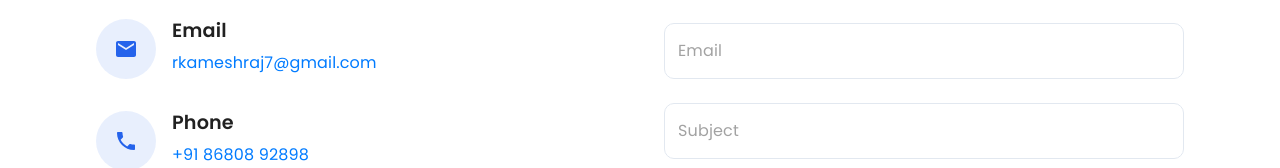
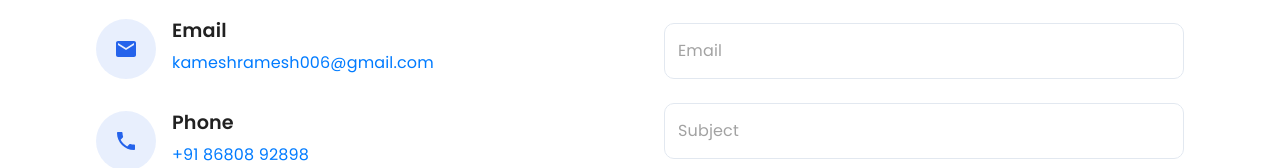
Before and after one commit to kamesh952/portfolio, a React (Create React App) app: page / in a window 1280 px wide. Shown: the part 5900-6068 px from the top of the page. Built offline with nearby package versions, Linux system fonts and the light colour scheme.

Commit message:
Update commit

```diff
--- a/public/index.html
+++ b/public/index.html
@@ -19,35 +19,12 @@
       href="https://fonts.googleapis.com/css2?family=Poppins:wght@300;400;500;600;700&family=Roboto:wght@300;400;500;700&display=swap"
       rel="stylesheet"
     />
-    <link rel="apple-touch-icon" href="%PUBLIC_URL%/logo192.png" />
-    <!--
-      manifest.json provides metadata used when your web app is installed on a
-      user's mobile device or desktop. See https://developers.google.com/web/fundamentals/web-app-manifest/
-    -->
-    <link rel="manifest" href="%PUBLIC_URL%/manifest.json" />
-    <!--
-      Notice the use of %PUBLIC_URL% in the tags above.
-      It will be replaced with the URL of the `public` folder during the build.
-      Only files inside the `public` folder can be referenced from the HTML.
 
-      Unlike "/favicon.ico" or "favicon.ico", "%PUBLIC_URL%/favicon.ico" will
-      work correctly both with client-side routing and a non-root public URL.
-      Learn how to configure a non-root public URL by running `npm run build`.
-    -->
     <title>Kamesh - Portfolio</title>
   </head>
   <body>
     <noscript>You need to enable JavaScript to run this app.</noscript>
     <div id="root"></div>
-    <!--
-      This HTML file is a template.
-      If you open it directly in the browser, you will see an empty page.
 
-      You can add webfonts, meta tags, or analytics to this file.
-      The build step will place the bundled scripts into the <body> tag.
-
-      To begin the development, run `npm start` or `yarn start`.
-      To create a production bundle, use `npm run build` or `yarn build`.
-    -->
   </body>
 </html>
--- a/src/components/Contact.jsx
+++ b/src/components/Contact.jsx
@@ -61,7 +61,7 @@ const Contact = () => {
 
     try {
       await emailjs.send(
-        'service_0k1cgc7',    // replace
+        'service_ygo3aze',    // replace
         'template_7lf95ap',   // replace
         formData,
         'PeE-iFtBRlbe356_1'     // replace
@@ -103,7 +103,7 @@ const Contact = () => {
           <Box sx={{ width: { xs: "100%", md: "50%" }, order: { xs: 2, md: 1 } }}>
             {[
               { icon: <LocationIcon />, title: "Location", value: "Chrompet, Chennai" },
-              { icon: <EmailIcon />, title: "Email", value: "rkameshraj7@gmail.com", href: "mailto:rkameshraj7@gmail.com" },
+              { icon: <EmailIcon />, title: "Email", value: "kameshramesh006@gmail.com", href: "mailto:rkameshraj7@gmail.com" },
               { icon: <PhoneIcon />, title: "Phone", value: "+91 86808 92898", href: "tel:+918680892898" }
             ].map(({ icon, title, value, href }, i) => (
               <Box key={i} sx={{ display: "flex", alignItems: "flex-start", mb: 4, gap: 2, flexWrap: "wrap" }}>
--- a/src/components/Footer.jsx
+++ b/src/components/Footer.jsx
@@ -124,7 +124,7 @@ const Footer = () => {
             <Box sx={{ display: 'flex', alignItems: 'flex-start', mb: 2, gap: 1.5 }}>
               <EmailIcon fontSize="small" sx={{ color: 'primary.main', mt: '3px' }} />
               <Typography variant="body1" sx={{ color: 'rgba(255, 255, 255, 0.7)' }}>
-                rkameshraj7@gmail.com
+               kameshramesh006@gmail.com
               </Typography>
             </Box>
             <Box sx={{ display: 'flex', alignItems: 'flex-start', gap: 1.5 }}>
--- a/src/components/Projects.jsx
+++ b/src/components/Projects.jsx
@@ -67,7 +67,7 @@ const projects = [
     id: 7,
     title: "AI Chatbot",
     category: "ml",
-    image: "https://images.unsplash.com/photo-1677442136019-21780ecad995?w=500&h=300&fit=crop",
+    image: "https://static.vecteezy.com/system/resources/previews/027/776/370/non_2x/abstract-chatbot-ai-artificial-intelligence-chatbot-ai-is-a-software-application-used-to-chat-with-humans-with-network-technology-on-a-blue-background-vector.jpg",
     tags: ["Gemini API", "React/vite"],
     githubLink: "https://github.com/kamesh952/Kalm_ChatBot.git",
     liveLink: "https://kamesh952.github.io/Kalm_ChatBot/",
@@ -88,8 +88,8 @@ const projects = [
     category: "ml",
     image: "https://images.pexels.com/photos/590016/pexels-photo-590016.jpeg",
     tags: ["Node js", "Gemini API Integration", "HTML"],
-    githubLink: "https://github.com/kamesh952/SkillSync-AI.git",
-    liveLink: "https://skillsync-ai-3-mlru.onrender.com/"
+    githubLink: "https://github.com/kamesh952/skillsync_ai_client.git",
+    liveLink: "https://skillsync-ai-client.onrender.com/"
   },
   {
     id: 10,
```
